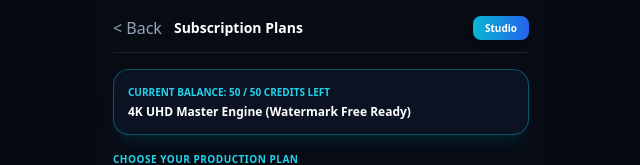
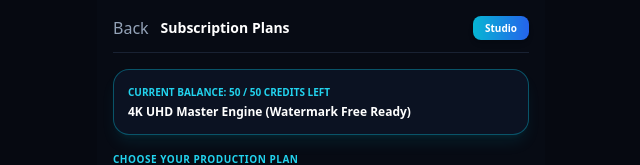
Before and after one commit to deepbhauak-wq/cineflow-ai, a Next.js app: page /vault in a window 1280 px wide. Shown: the top 165 px of the page, without its empty margins (319-959 px from the left). Built offline with nearby package versions, Linux system fonts and the light colour scheme.

Commit message:
Update page.jsx

```diff
--- a/app/vault/page.jsx
+++ b/app/vault/page.jsx
@@ -50,11 +50,10 @@ export default function SubscriptionPlansPage() {
 
   return (
     <div className="min-h-screen bg-[#070b14] text-white font-sans text-xs p-4 pb-12 max-w-md mx-auto space-y-4 select-none">
-      {/* Header */}
       <div className="flex items-center justify-between border-b border-slate-800/80 pb-3">
         <div className="flex items-center gap-3">
           <Link href="/" className="text-base text-slate-400 hover:text-white">
-            {"<"} Back
+            <span>Back</span>
           </Link>
           <h1 className="text-sm font-bold text-white">Subscription Plans</h1>
         </div>
@@ -62,14 +61,13 @@ export default function SubscriptionPlansPage() {
           href="/"
           className="text-[10px] bg-gradient-to-r from-cyan-500 to-blue-600 px-3 py-1 rounded-lg font-bold shadow-md"
         >
-          Studio
+          <span>Studio</span>
         </Link>
       </div>
 
-      {/* Current Active Plan Banner */}
       <div className="bg-[#0b1222] border border-cyan-500/40 rounded-2xl p-3.5 space-y-1 shadow-lg shadow-cyan-500/10">
-        <div className="text-[10px] text-cyan-400 font-bold flex items-center gap-1.5">
-          <span>CURRENT BALANCE: 50 / 50 CREDITS LEFT</span>
+        <div className="text-[10px] text-cyan-400 font-bold">
+          CURRENT BALANCE: 50 / 50 CREDITS LEFT
         </div>
         <div className="text-xs font-black text-white">
           4K UHD Master Engine (Watermark Free Ready)
@@ -80,7 +78,6 @@ export default function SubscriptionPlansPage() {
         Choose Your Production Plan
       </div>
 
-      {/* 4 Subscription Plans Grid */}
       <div className="grid grid-cols-2 gap-2.5">
         {plans.map((p) => (
           <div
@@ -121,7 +118,6 @@ export default function SubscriptionPlansPage() {
         ))}
       </div>
 
-      {/* Payment Security Info */}
       <div className="bg-[#0b1222] border border-slate-800/80 rounded-2xl p-3 text-center space-y-1">
         <div className="text-[10px] text-slate-400 font-medium">
           Instant activation with UPI, Cards, NetBanking and Wallet
```
